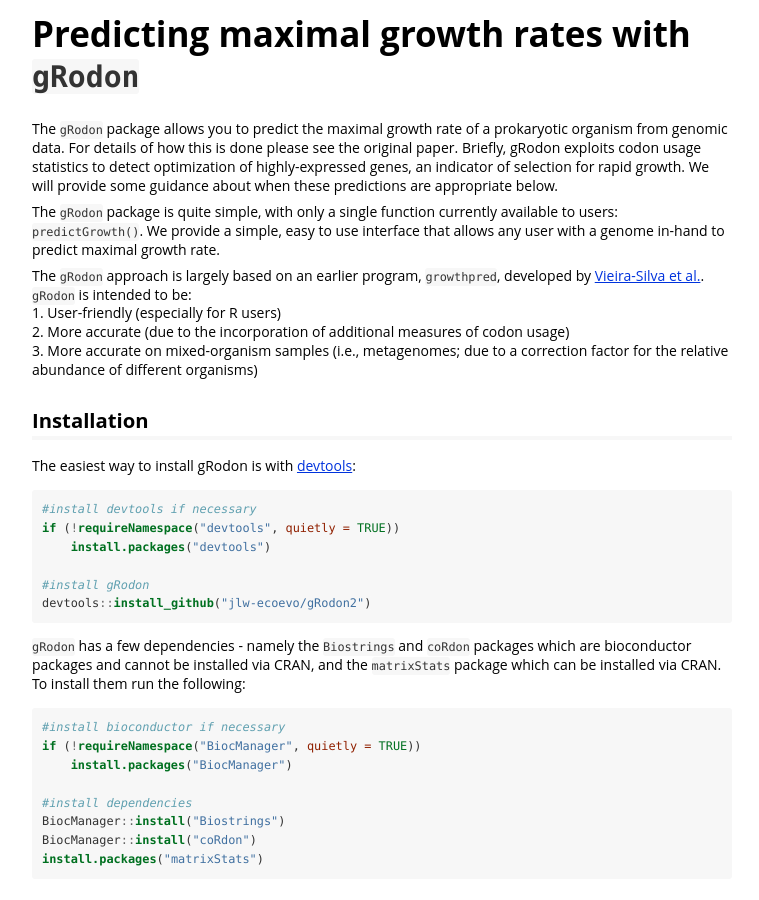
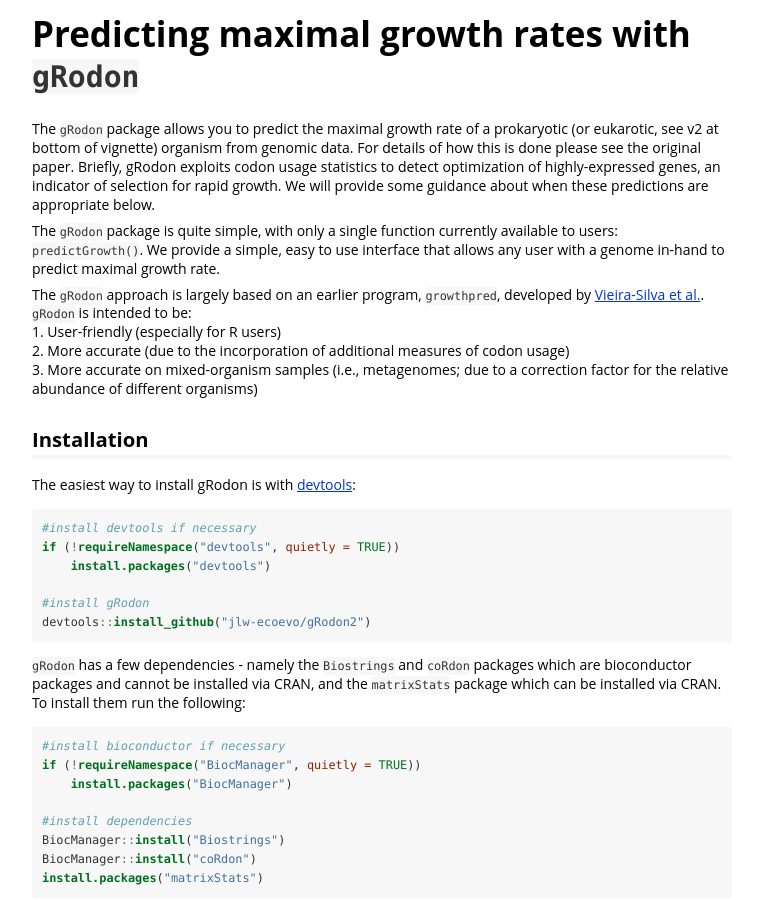
Before and after one commit to jlw-ecoevo/jlw-ecoevo.github.io, a Jekyll site: the page gRodon-vignette.html, which Jekyll copies as it is, in a window 1280 px wide and 900 px high. Shown: the whole window, without its empty margins (258-1017 px from the left). Built offline with Jekyll 4.4.1, drawn with Linux system fonts in a browser that asks for light colours.

Commit message:
vignette intro

````diff
--- a/gRodon-vignette.Rmd
+++ b/gRodon-vignette.Rmd
@@ -15,7 +15,7 @@ knitr::opts_chunk$set(
 ```
 
 The `gRodon` package allows you to predict the maximal growth rate of
-a prokaryotic organism from genomic data. For details of how this
+a prokaryotic (or eukarotic, see v2 at bottom of vignette) organism from genomic data. For details of how this
 is done please see the original paper. Briefly, gRodon exploits codon usage
 statistics to detect optimization of highly-expressed genes, an indicator of
 selection for rapid growth. We will provide some guidance about when these predictions are
--- a/gRodon-vignette.html
+++ b/gRodon-vignette.html
@@ -315,7 +315,7 @@ code > span.er { color: #a61717; background-color: #e3d2d2; }
 
 
 
-<p>The <code>gRodon</code> package allows you to predict the maximal growth rate of a prokaryotic organism from genomic data. For details of how this is done please see the original paper. Briefly, gRodon exploits codon usage statistics to detect optimization of highly-expressed genes, an indicator of selection for rapid growth. We will provide some guidance about when these predictions are appropriate below.</p>
+<p>The <code>gRodon</code> package allows you to predict the maximal growth rate of a prokaryotic (or eukarotic, see v2 at bottom of vignette) organism from genomic data. For details of how this is done please see the original paper. Briefly, gRodon exploits codon usage statistics to detect optimization of highly-expressed genes, an indicator of selection for rapid growth. We will provide some guidance about when these predictions are appropriate below.</p>
 <p>The <code>gRodon</code> package is quite simple, with only a single function currently available to users: <code>predictGrowth()</code>. We provide a simple, easy to use interface that allows any user with a genome in-hand to predict maximal growth rate.</p>
 <p>The <code>gRodon</code> approach is largely based on an earlier program, <code>growthpred</code>, developed by <a href="https://doi.org/10.1371/journal.pgen.1000808">Vieira-Silva et al.</a>. <code>gRodon</code> is intended to be:<br />
 1. User-friendly (especially for R users)<br />
````
